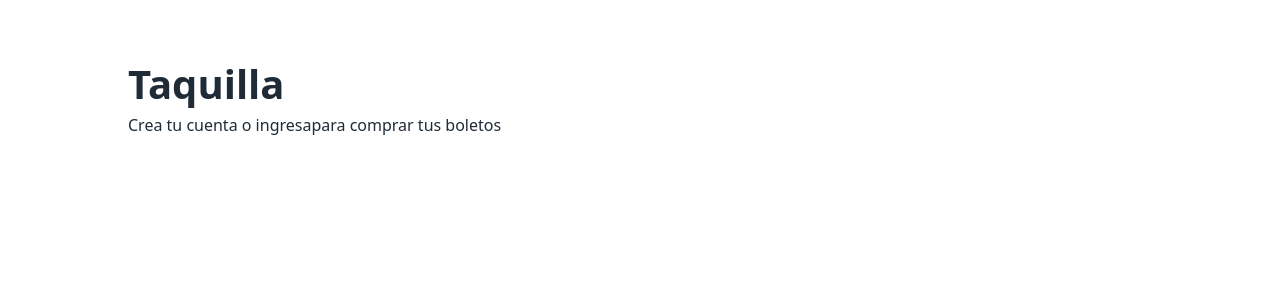
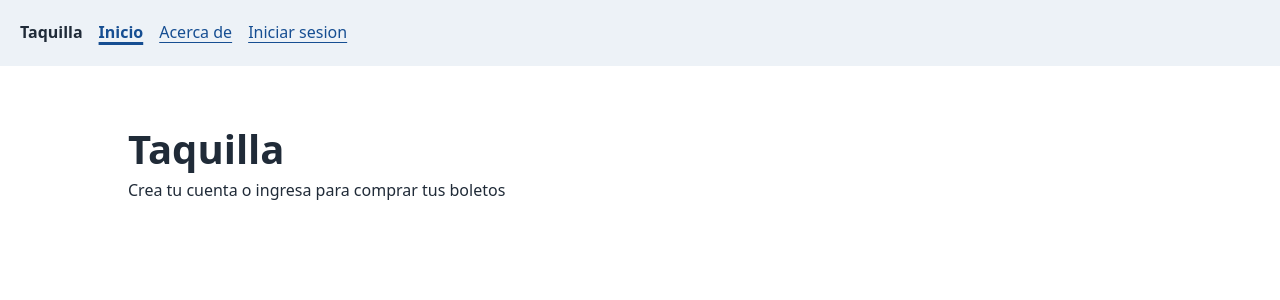
Before and after one commit to juanjo-rs/general-proyect-frontend, a React (Vite) app: page / in a window 1280 px wide. Shown: the top 300 px of the page. Built offline with nearby package versions, Linux system fonts and the light colour scheme; no server answers.

Commit message:
feat: mostrar Navbar con iniciar sesion

```diff
--- a/src/App.jsx
+++ b/src/App.jsx
@@ -51,42 +51,15 @@ function App() {
   }
 
   return (
-    // <>
-    //   <Navbar
-    //     {...datos}
-    //     idioma={idioma}
-    //     cambiarIdioma={setIdioma}
-    //     activo={activo}
-    //     onBuscar={buscar}
-    //     texto={textoGrande}
-    //     alternarTexto={() => setTextoGrande((valor) => !valor)}
-    //   />
-    //   <main className="contenedor demo-contenido"></main>
-    //   <p>{ingles ? "English content" : "Contenido en español"}</p>
-    //   <h1>{titulo ?? (ingles ? "Navigation" : "Navegación")}</h1>
-    //   <p role="status">
-    //     {consulta
-    //       ? `${ingles ? "Search submitted" : "Búsqueda envidada"}: ${consulta}`
-    //       : ingles
-    //         ? "Select a link"
-    //         : "Selecciona un enlace"}
-    //   </p>
-    //   <p>
-    //     {" "}
-    //     {ingles
-    //       ? "This example loads navigation abels from the API"
-    //       : "Este ejemplo carga los textos del menú desde la API"}
-    //   </p>
-    // </>
     <>
-       <main className="pagina">
+      <Navbar usuario={null} cerrarSesion={() => {}} />
+      <main className="pagina">
         <header className="pagina-encabezado">
           <h1>Taquilla</h1>
-          <p>Crea tu cuenta o ingresapara comprar tus boletos</p>
+          <p>Crea tu cuenta o ingresa para comprar tus boletos</p>
         </header>
         <div className="pagina-formularios"></div>
-       </main>
-
+      </main>
     </>
   );
 }
```
Also changed, not shown: src/components/Navbar/Navbar.tsx (+10 -9 lines).
